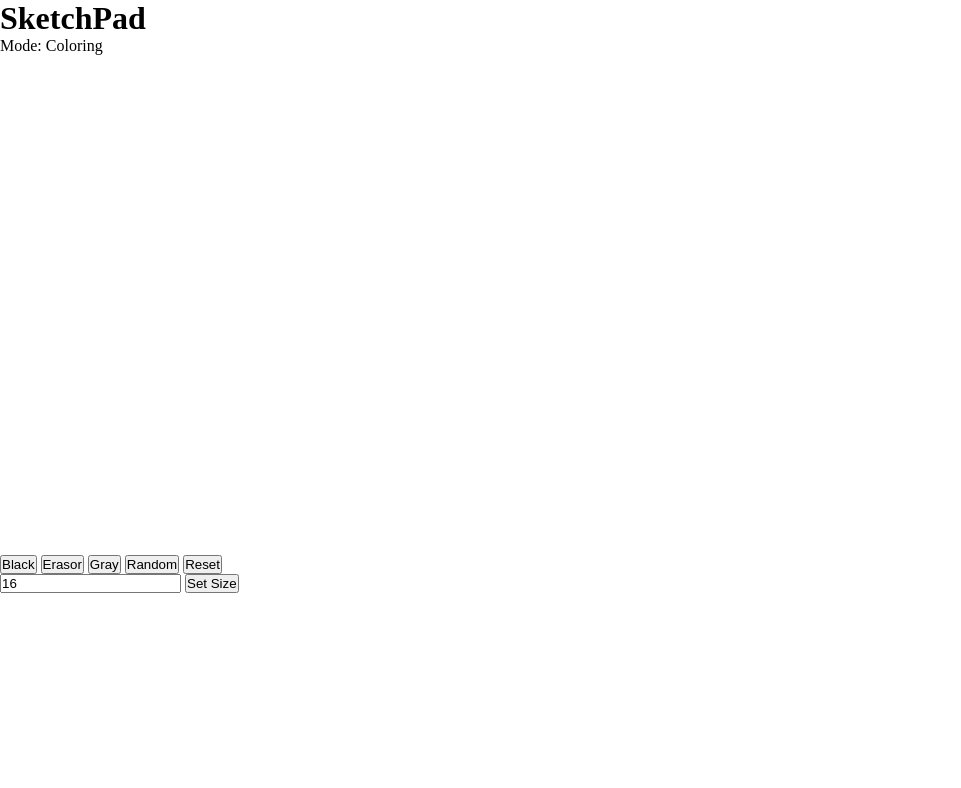
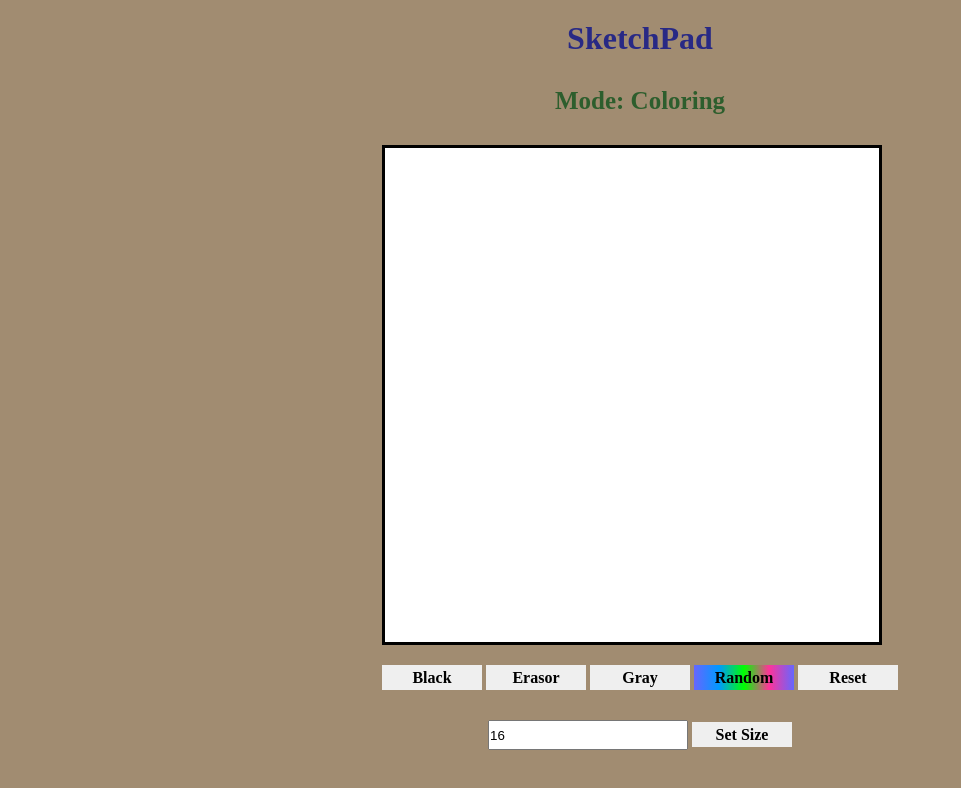
Before and after one commit to MinhDucMa97/OdinProject_Etch-a-Sketch, a plain HTML site: page index.html in a window 1280 px wide. Shown: the whole page, without its empty margins (0-961 px from the left). Drawn offline with Linux system fonts and the light colour scheme.

Commit message:
CSS implementation update

```diff
--- a/index.html
+++ b/index.html
@@ -13,11 +13,13 @@
       <div class="mode">Mode: Coloring</div>
       <div class="content">
         <div class="board"></div>
-        <button onclick="changeColor('black')">Black</button>
-        <button onclick="changeColor('white')">Erasor</button>
-        <button onclick="changeColor('gray')">Gray</button>
-        <button onclick="changeColor('random')">Random</button>
-        <button onclick="resetBoard()">Reset</button>
+        <div class="button-container">
+          <button onclick="changeColor('black')">Black</button>
+          <button onclick="changeColor('white')">Erasor</button>
+          <button onclick="changeColor('gray')">Gray</button>
+          <button onclick="changeColor('random')" id="random">Random</button>
+          <button onclick="resetBoard()">Reset</button>
+        </div>
       </div>
       <div>
         <input
--- a/script.js
+++ b/script.js
@@ -1,6 +1,7 @@
 // Create 16x16 grids
 let color = "black";
 let click = true;
+
 function populatedBoard(size) {
   let board = document.querySelector(".board");
   let square = board.querySelectorAll("div");
@@ -50,10 +51,13 @@ function resetBoard() {
 document.querySelector("body").addEventListener("click", (e) => {
   if (e.target.tagName != "BUTTON") {
     click = !click;
+    let mode = document.querySelector(".mode");
     if (click) {
-      document.querySelector(".mode").textContent = "Mode: Coloring";
+      mode.textContent = "Mode: Coloring";
+      mode.style.color = "green";
     } else {
-      document.querySelector(".mode").textContent = "Mode: Not coloring";
+      mode.textContent = "Mode: Not coloring";
+      mode.style.color = "red";
     }
   }
 });
--- a/style.css
+++ b/style.css
@@ -4,8 +4,69 @@
     box-sizing: border-box;
 }
 
+body {
+    background-color:rgb(161, 140, 113);
+}
+
+
+.flex-container {
+    text-align: center;
+    display: grid;
+    gap: 30px;
+
+}
+
+.title {
+    margin-top: 20px;
+    color: #282985;
+    font-weight: bold;
+}
+
+.mode {
+    font-weight: bold;
+    font-size: 25px;
+    color: rgb(45, 94, 45);
+}
+
+.content {
+    display: grid;
+    justify-content: center;
+    align-items: center;
+}
+
 .board {
     width: 500px;
     height: 500px;
     display: grid;
+    border: solid;
 }
+
+.button-container {
+    margin-top: 20px;
+}
+
+button {
+    width: 100px;
+    height: 25px;
+    border-style: none;
+    font-size: 16px;
+    font-weight:700;
+    font-family:'Times New Roman', Times, serif;
+    cursor: pointer;
+    transition: all 0.3s ease-in-out;
+
+}
+
+button:hover {
+    transform: scale(1.1);
+}
+
+#random {
+    color: black;
+    background-image: linear-gradient(to right, #6666ff, #0099ff , #00ff00, #ff3399, #6666ff);;
+}
+
+input {
+    width: 200px;
+    height: 30px;
+}
```
